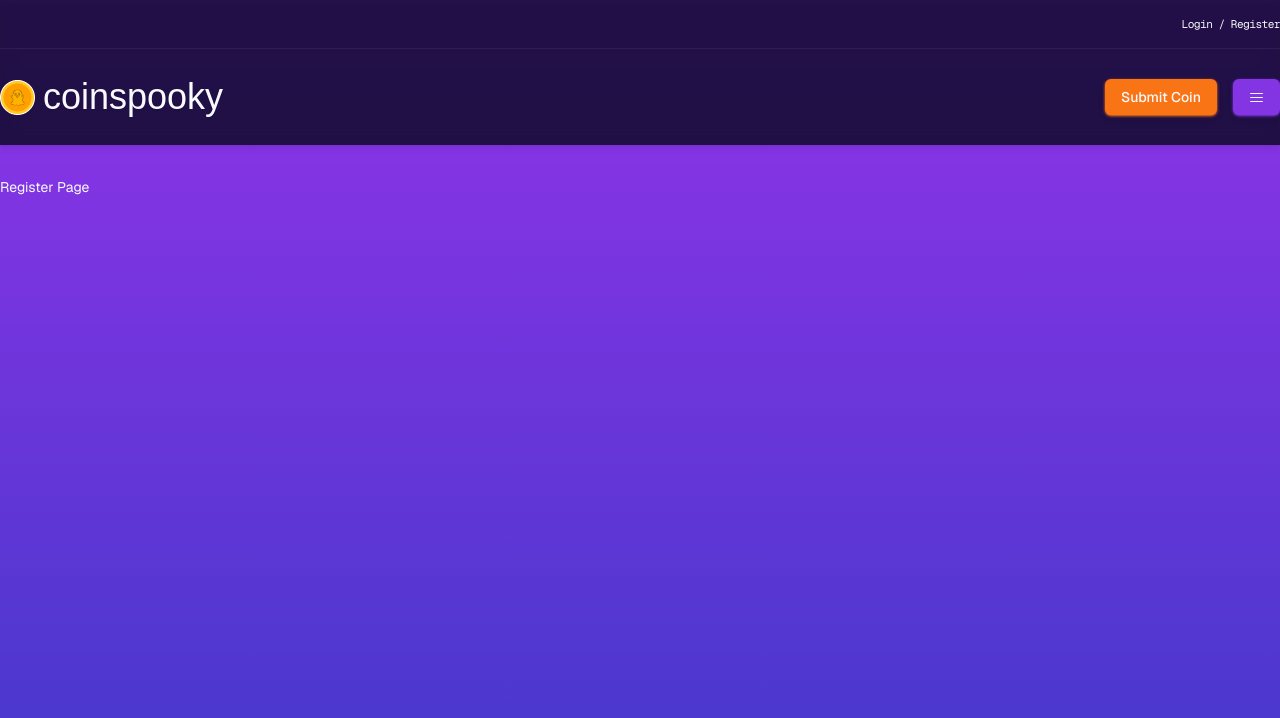
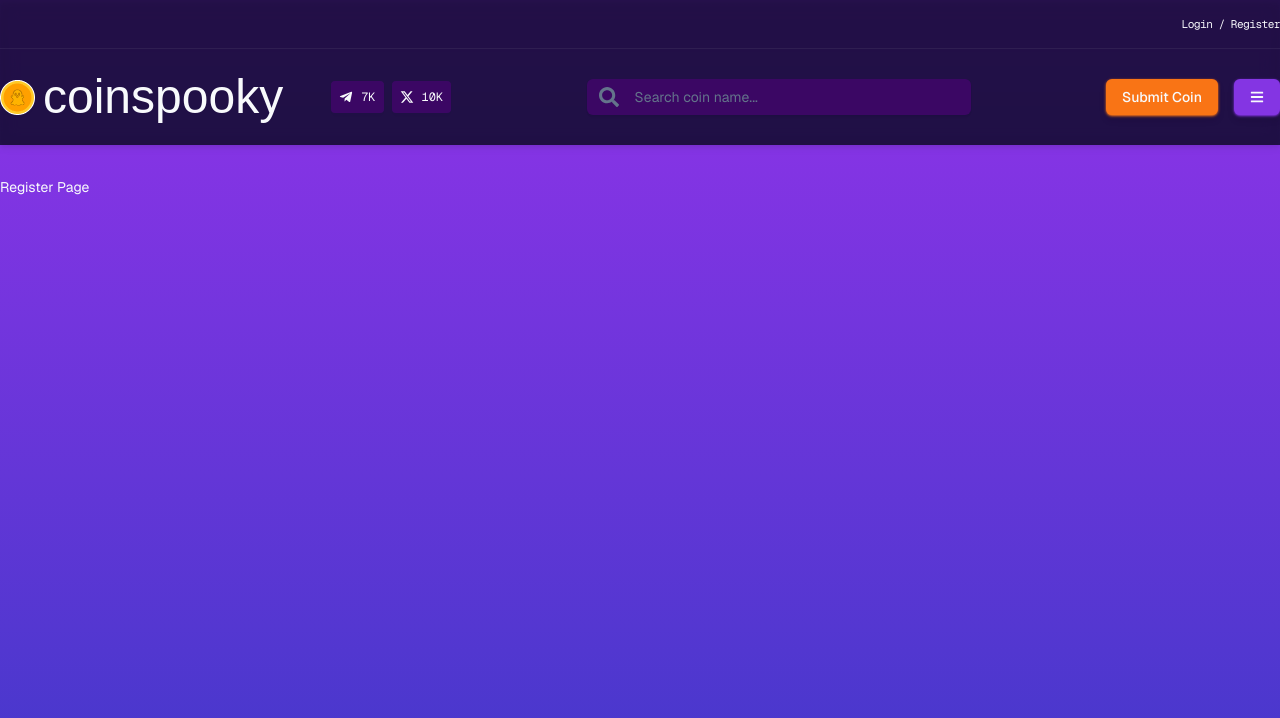
Before and after one commit to v9w/coinspooky-v1, a Next.js app: page /register in a window 1280 px wide. Shown: the top 718 px of the page. Built offline with nearby package versions, Linux system fonts and the light colour scheme; a web font is replaced by a local one.

Commit message:
refactor navbar ui

```diff
--- a/package.json
+++ b/package.json
@@ -18,6 +18,7 @@
 		"next": "14.2.6",
 		"react": "^18",
 		"react-dom": "^18",
+		"react-icons": "^5.3.0",
 		"tailwind-merge": "^2.5.2",
 		"tailwindcss-animate": "^1.0.7"
 	},
--- a/src/app/layout.tsx
+++ b/src/app/layout.tsx
@@ -21,7 +21,7 @@ export default function RootLayout({
 					GeistMono.variable
 				)}
 			>
-				<header className="sticky top-0 z-50 mb-8 w-full bg-slate-950/75 shadow-primary drop-shadow-md backdrop-blur">
+				<header className="sticky top-0 z-50 mb-8 w-full bg-slate-950/75 shadow-purple-950/90 drop-shadow-md backdrop-blur">
 					<Topbar />
 					<Navbar />
 				</header>
--- a/src/app/page.tsx
+++ b/src/app/page.tsx
@@ -4,9 +4,9 @@ import { Skeleton } from "@/components/ui/skeleton";
 export default function Home() {
 	return (
 		<Container className="space-x-4">
-			<div className="flex w-full flex-col items-center space-y-4 lg:flex-row lg:space-x-2 lg:space-y-0">
-				<Skeleton className="h-20 w-full md:w-[75%] lg:w-[50%]" />
-				<Skeleton className="h-20 w-full md:w-[75%] lg:w-[50%]" />
+			<div className="flex w-full items-center justify-center space-x-2">
+				<Skeleton className="h-20 w-[50%]" />
+				<Skeleton className="h-20 w-[50%]" />
 			</div>
 		</Container>
 	);
--- /dev/null
+++ b/src/components/logo.tsx
@@ -0,0 +1,16 @@
+import Link from "next/link";
+import Image from "next/image";
+
+export default function Logo() {
+	return (
+		<Link href="/" className="mr-10 flex items-center space-x-2">
+			<Image
+				src="/images/logo.svg"
+				alt="COINSPOOKY Logo"
+				width={35}
+				height={35}
+			/>
+			<h1 className="font-jersey text-4xl lowercase lg:text-5xl">COINSPOOKY</h1>
+		</Link>
+	);
+}
--- /dev/null
+++ b/src/components/navbar-buttons.tsx
@@ -0,0 +1,19 @@
+import { Button } from "@/components/ui/button";
+import { FaBars } from "react-icons/fa";
+import Link from "next/link";
+
+export default function NavbarButtons() {
+	return (
+		<div className="flex items-center justify-center space-x-4">
+			<Button
+				asChild
+				className="bg-primary-button shadow-primary-button hidden items-center p-4 drop-shadow-md transition-colors duration-300 hover:bg-amber-500 md:flex"
+			>
+				<Link href="#">Submit Coin</Link>
+			</Button>
+			<Button className="bg-secondary-button shadow-secondary-button text-primary-foreground drop-shadow-md transition-colors duration-300 hover:bg-purple-500">
+				<FaBars />
+			</Button>
+		</div>
+	);
+}
--- /dev/null
+++ b/src/components/navbar-search.tsx
@@ -0,0 +1,17 @@
+import { Input } from "@/components/ui/input";
+import { FaSearch } from "react-icons/fa";
+
+export default function NavbarSearch() {
+	return (
+		<div className="relative mx-12 hidden max-w-96 flex-1 md:flex">
+			<span className="pointer-events-none absolute inset-y-0 left-0 flex items-center pl-3">
+				<FaSearch className="h-5 w-5 text-slate-500" aria-hidden="true" />
+			</span>
+			<Input
+				type="text"
+				placeholder="Search coin name..."
+				className="rounded-md border-0 bg-purple-950 pl-12 text-primary-foreground focus:outline-none focus:ring-0"
+			/>{" "}
+		</div>
+	);
+}
--- /dev/null
+++ b/src/components/navbar-socials.tsx
@@ -0,0 +1,24 @@
+import Link from "next/link";
+import { FaTelegramPlane } from "react-icons/fa";
+import { FaXTwitter } from "react-icons/fa6";
+
+export default function NavbarSocials() {
+	return (
+		<>
+			<Link
+				href=""
+				className="pointer hidden items-center space-x-2 rounded bg-purple-950 p-2 md:flex"
+			>
+				<FaTelegramPlane className="text-md" />
+				<p className="font-geist-mono text-xs">7K</p>
+			</Link>
+			<Link
+				href=""
+				className="pointer hidden items-center space-x-2 rounded bg-purple-950 p-2 md:flex"
+			>
+				<FaXTwitter className="text-md" />
+				<p className="font-geist-mono text-xs">10K</p>
+			</Link>
+		</>
+	);
+}
--- a/src/components/navbar.tsx
+++ b/src/components/navbar.tsx
@@ -1,35 +1,18 @@
 import Container from "@/components/container";
-import { Button } from "@/components/ui/button";
-import Link from "next/link";
-import Image from "next/image";
-import { HamburgerMenuIcon } from "@radix-ui/react-icons";
-
-function Logo() {
-	return (
-		<Link href="/" className="flex items-center space-x-2">
-			<Image
-				src="/images/logo.svg"
-				alt="COINSPOOKY Logo"
-				width={35}
-				height={35}
-			/>
-			<h1 className="font-jersey text-4xl lowercase">COINSPOOKY</h1>
-		</Link>
-	);
-}
+import Logo from "@/components/logo";
+import NavbarSearch from "@/components/navbar-search";
+import NavbarButtons from "@/components/navbar-buttons";
+import NavbarSocials from "@/components/navbar-socials";
 
 export default function Navbar() {
 	return (
 		<Container className="h-24 justify-between">
-			<Logo />
-			<div className="flex items-center space-x-4">
-				<Button className="bg-primary-button shadow-primary-button flex items-center p-4 drop-shadow-md transition-colors duration-300 hover:bg-amber-500">
-					Submit Coin
-				</Button>
-				<Button className="bg-secondary-button shadow-secondary-button text-primary-foreground drop-shadow-md transition-colors duration-300 hover:bg-purple-500">
-					<HamburgerMenuIcon />
-				</Button>
+			<div className="flex items-center justify-center md:space-x-2">
+				<Logo />
+				<NavbarSocials />
 			</div>
+			<NavbarSearch />
+			<NavbarButtons />
 		</Container>
 	);
 }
--- a/src/components/topbar.tsx
+++ b/src/components/topbar.tsx
@@ -5,7 +5,7 @@ export default function Topbar() {
 	return (
 		<div className="w-full border-b border-slate-100/[0.06]">
 			<Container className="h-12">
-				<div className="ml-auto font-geist-mono text-[0.7rem] -tracking-[0.05em]">
+				<div className="ml-auto hidden font-geist-mono text-[0.7rem] -tracking-[0.05em] md:block">
 					<Link
 						href="/login"
 						className="pointer transition-colors duration-300 hover:text-purple-500"
--- /dev/null
+++ b/src/components/ui/input.tsx
@@ -0,0 +1,25 @@
+import * as React from "react"
+
+import { cn } from "@/lib/utils"
+
+export interface InputProps
+  extends React.InputHTMLAttributes<HTMLInputElement> {}
+
+const Input = React.forwardRef<HTMLInputElement, InputProps>(
+  ({ className, type, ...props }, ref) => {
+    return (
+      <input
+        type={type}
+        className={cn(
+          "flex h-9 w-full rounded-md border border-input bg-transparent px-3 py-1 text-sm shadow-sm transition-colors file:border-0 file:bg-transparent file:text-sm file:font-medium placeholder:text-muted-foreground focus-visible:outline-none focus-visible:ring-1 focus-visible:ring-ring disabled:cursor-not-allowed disabled:opacity-50",
+          className
+        )}
+        ref={ref}
+        {...props}
+      />
+    )
+  }
+)
+Input.displayName = "Input"
+
+export { Input }
--- a/src/styles/tailwind.css
+++ b/src/styles/tailwind.css
@@ -24,9 +24,9 @@
 		--accent-foreground: 222.2 47.4% 11.2%;
 		--destructive: 0 84.2% 60.2%;
 		--destructive-foreground: 210 40% 98%;
-		--border: 214.3 31.8% 91.4%;
-		--input: 214.3 31.8% 91.4%;
-		--ring: 222.2 84% 4.9%;
+		--border: 220 13% 91%;
+		--input: 220 13% 91%;
+		--ring: 262.1 83.3% 57.8%;
 		--radius: 0.5rem;
 		--chart-1: 12 76% 61%;
 		--chart-2: 173 58% 39%;
```
Also changed, not shown: 1 other file (tests, documents, lock files or other folders).
